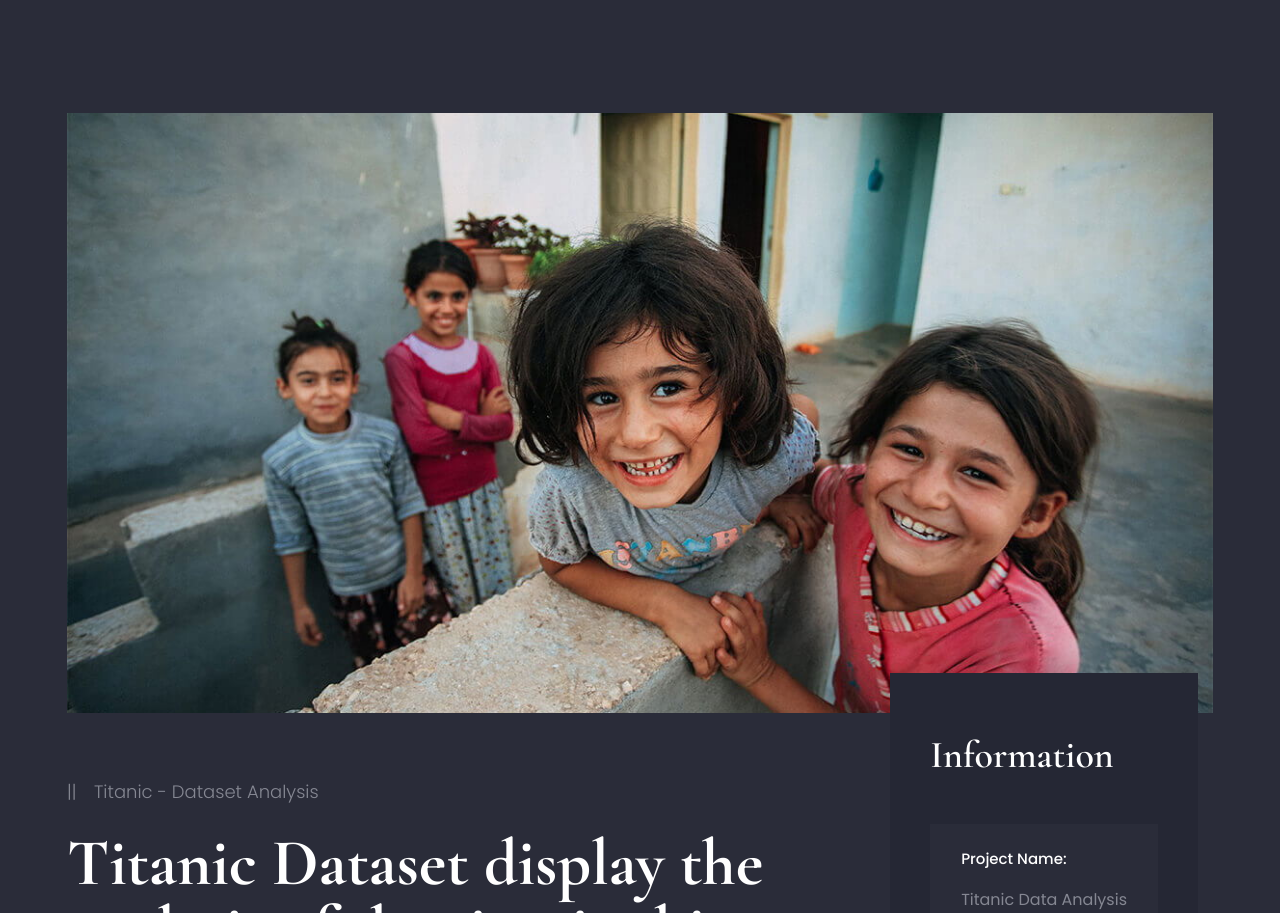
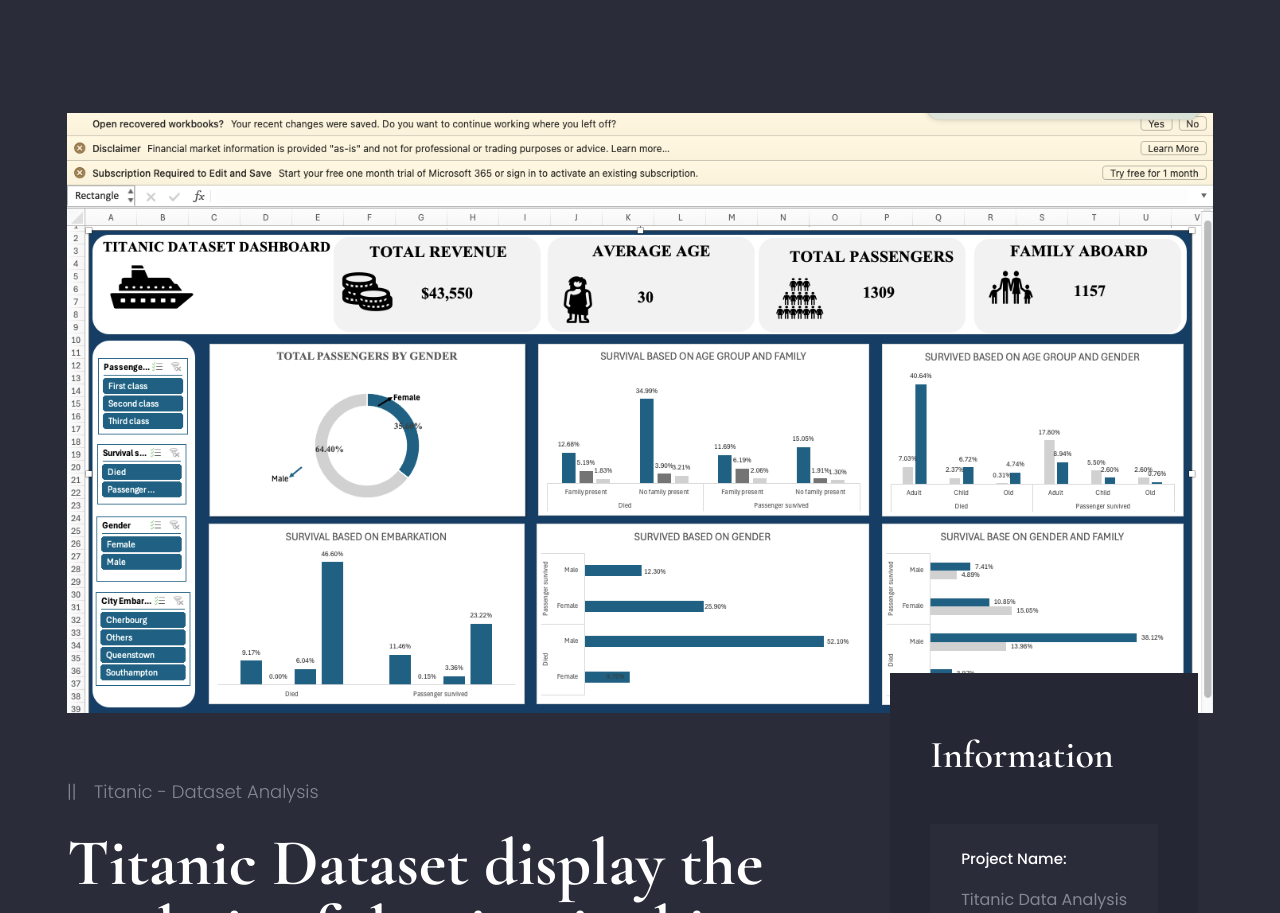
Before and after one commit to Cyndie040/CynthiaPortSite.github.io, a plain HTML site: page project-details.html in a window 1280 px wide. Shown: the part 469-1382 px from the top of the page. Drawn offline with nearby package versions, Linux system fonts and the light colour scheme.

Commit message:
Updated homepage design3

```diff
--- a/project-details.html
+++ b/project-details.html
@@ -216,7 +216,7 @@
                             <!-- Start Project Content Section -->
                             <div class="project-content-section pos-relative">
                                 <div class="project-hero-image">
-                                    <img src="assets/images/project/project-details-hero-img.jpg" alt="">
+                                    <img src="assets/images/logo/Screenshot 2025-03-20 at 00.45.57.jpg" alt="">
                                 </div>
 
                                 <div class="row">
```
